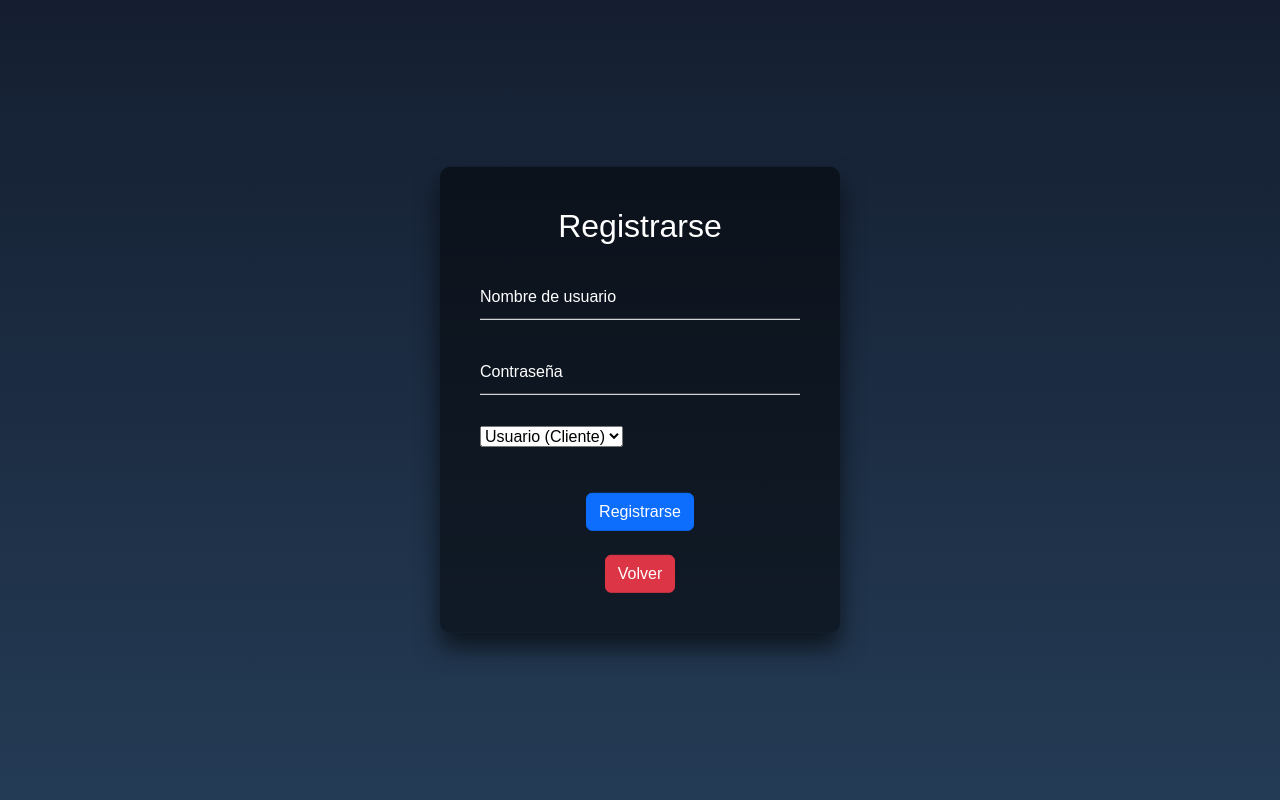
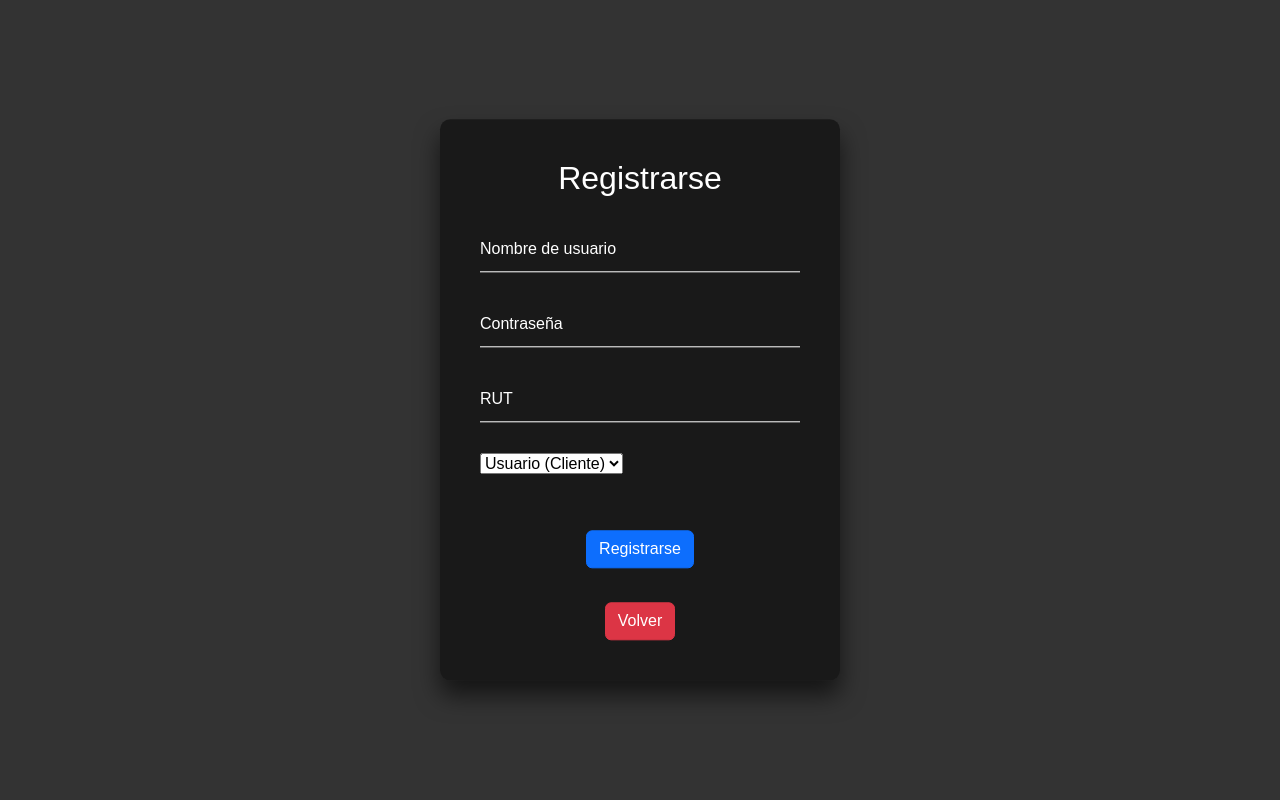
Before and after one commit to crispobletep/cuidapp, a Django app: page /registro/ in a window 1280 px wide. Run offline with Django 4.2, Linux system fonts and the light colour scheme.

Commit message:
commit titutlo

```diff
--- a/CuidApp/settings.py
+++ b/CuidApp/settings.py
@@ -37,8 +37,8 @@
     'django.contrib.sessions',
     'django.contrib.messages',
     'django.contrib.staticfiles',
+    'core',
     'accounts',
-    'core',
     'rest_framework',
     'coreapi',
     'api'
--- a/accounts/forms.py
+++ b/accounts/forms.py
@@ -4,6 +4,7 @@
 
 
 class CrearCuentaForm(forms.ModelForm):
+    rut = forms.CharField(max_length=12, required=True)
     password = forms.CharField(
         widget=forms.PasswordInput,
         validators=[
@@ -16,4 +17,4 @@
 
     class Meta:
         model = Cuenta
-        fields = ['username', 'rol']
+        fields = ['username', 'rut', 'rol']
--- a/accounts/models.py
+++ b/accounts/models.py
@@ -15,6 +15,7 @@
 
         user.set_password(password)
         user.save(using=self._db)
+
         return user
 
     def create_superuser(self, username, password, rol='administrador'):
@@ -32,15 +33,18 @@
         ('empleado', 'Empleado'),
     )
 
-    username = models.CharField(max_length=100, unique=True, default='')  # Cambiado de 'usuario' a 'username'
+    username = models.CharField(max_length=100, unique=True, default='')
     rol = models.CharField(max_length=15, choices=ROLES, default='usuario')
     is_active = models.BooleanField(default=True)
     is_staff = models.BooleanField(default=False)
 
+    # Nuevo campo para almacenar el RUT del cliente
+    rut = models.CharField(max_length=12, default='', blank=True)
+
+    USERNAME_FIELD = 'username'
+    REQUIRED_FIELDS = ['rol']
+
     objects = CuentaManager()
-
-    USERNAME_FIELD = 'username'  # Cambiado de 'usuario' a 'username'
-    REQUIRED_FIELDS = ['rol']
 
     def set_password(self, password):
         self.password = make_password(password)
--- a/accounts/static/css/estilos.css
+++ b/accounts/static/css/estilos.css
@@ -1,12 +1,23 @@
-html {
-  height: 100%;
+html, body {
+    height: 100%;
+    margin: 0;
+    padding: 0;
+    font-family: sans-serif;
 }
 
-body {
-  margin: 0;
-  padding: 0;
-  font-family: sans-serif;
-  background: linear-gradient(#141e30, #243b55);
+.container {
+    height: 100vh;
+    display: flex;
+    flex-direction: column;
+    justify-content: center;
+    align-items: center;
+    text-align: center;
+    color: #fff;
+    background: url("{% static 'img/espoz.png' %}") center/cover no-repeat; /* Configuración de fondo */
+}
+
+.btn {
+    margin-top: 10px;
 }
 
 .login-box {
--- a/accounts/templates/registro.html
+++ b/accounts/templates/registro.html
@@ -24,14 +24,19 @@
                 {{ form.password }}
                 <label for="{{ form.password.id_for_label }}" class="form-label">Contraseña</label>
             </div>
+
+            <div class="user-box">
+                {{ form.rut }}
+                <label for="{{ form.rut.id_for_label }}" class="form-label">RUT</label>
+            </div>
             <div class="user-box">
                 {{ form.rol }}
-                <label for="{{ form.rol.id_for_label }}" class="form-label"></label>
             </div>
+
 
             {% for field in form %}
                 {% if field.errors %}
-                    <p class="text-danger" >La contraseña debe tener al menos una mayúscula, un número y un carácter especial.</p>
+                    <p class="text-danger">La contraseña debe tener al menos una mayúscula, un número y un carácter especial.</p>
                 {% endif %}
             {% endfor %}
 
--- a/accounts/views.py
+++ b/accounts/views.py
@@ -5,9 +5,7 @@
 from django.shortcuts import render, redirect
 from .forms import CrearCuentaForm
 from .models import Cuenta
-import logging
-
-logger = logging.getLogger(__name__)
+from core.models import Cliente
 
 
 def registro(request):
@@ -17,12 +15,19 @@
             username = form.cleaned_data['username']
             password = form.cleaned_data['password']
             rol = form.cleaned_data['rol']
+            rut = form.cleaned_data['rut']
 
             try:
                 user = Cuenta.objects.create_user(username=username, password=password, rol=rol)
+                if rol == 'usuario':
+                    # Crea la instancia de Cliente y asocia al usuario
+                    cliente = Cliente.objects.create(nombre=username, rut=rut, cuenta=user)
+
                 login(request, user)
                 messages.success(request, '¡Registro exitoso! Ahora estás conectado.')
+
                 return redirect('pagina_principal')
+
             except Exception as e:
                 messages.error(request, f'Error en el registro: {str(e)}')
         else:
--- a/core/models.py
+++ b/core/models.py
@@ -1,4 +1,5 @@
 from django.db import models
+from accounts.models import Cuenta
 
 
 class Medicamento(models.Model):
@@ -48,6 +49,7 @@
 class Cliente(models.Model):
     nombre = models.CharField(max_length=100)
     rut = models.CharField(max_length=12, default='')
+    cuenta = models.ForeignKey(Cuenta, on_delete=models.CASCADE, related_name='cliente', null=True, blank=True)
 
     def __str__(self):
         return self.nombre
```
Also changed, not shown: accounts/templates/home.html (+15 -6 lines), core/templates/mis_pedidos.html (+14 -7 lines), core/templates/quienes_somos.html (+8 -0 lines), core/views.py (+29 -11 lines), accounts/migrations/0002_cuenta_rut.py (added), accounts/static/img/espoz.png (added), core/migrations/0002_cliente_cuenta.py (added), core/static/img/Medicamentos.jpg (added), core/static/img/espoz.png (added). Lines whose indentation alone changed are shown as unchanged.
